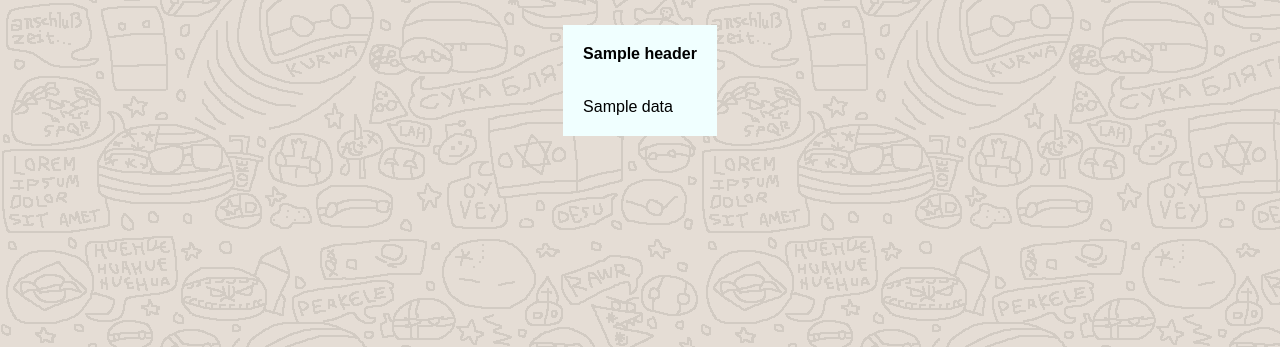
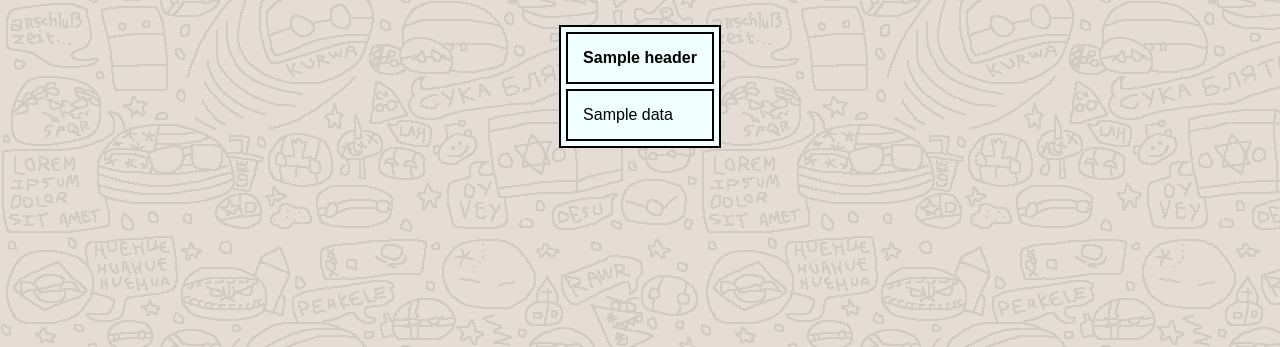
Before and after one commit to TechnicalGeeks/DBMS_UI_PROJECT, a Flask app: template templates/table.html in a window 1280 px wide. Shown: the part 115-462 px from the top of the page. Run offline with Flask 2, Linux system fonts and the light colour scheme; the template is opened without the code that fills it: most values are stand-ins (such as "Sample title", 1, 10 or a date in 2020); some libraries are stand-ins or nearby versions.

Commit message:
FINal RESET DONE

```diff
--- a/DBMS_python/update.py
+++ b/DBMS_python/update.py
@@ -40,7 +40,7 @@ def update_attendance(year,div,subject):
     cursor.execute('select cid from class where year=? and div=?',(year,div))
     classID=int(cursor.fetchone()[0])
     # print(classID)
-    cursor.execute(f'select sid,name from student where cid={classID};')
+    # cursor.execute(f'select sid,name from student where cid={classID};')
     attendance=dict()
     if count==1: preCount=1
     else: preCount=count-1
@@ -58,8 +58,8 @@ def update_attendance(year,div,subject):
                 if row[2]=='P'or row[2]=='p': att=100
                 else: att=0
                 sid=int(row[0])
-                attendance[sid]=(attendance[sid]*preCount+att)/count
-    # print(attendance)
+                print(sid)
+                attendance[sid]=(attendance[sid]*preCount+att)/count    # print(attendance)
     for id in attendance.keys():
         # print(int(attendance[id]))
         cursor.execute(f'update {year} set {subject}={attendance[id]} where cid={classID} and sid={id}  ')
--- a/static/css/studentsTable.css
+++ b/static/css/studentsTable.css
@@ -1,6 +1,6 @@
 table {
-    /* display: block; */
     border-spacing: 5px;
+    border: 5px solid black;
     margin-left: auto;
     margin-right: auto;
     background-color: azure;
@@ -8,7 +8,7 @@ table {
 
 th,
 td {
-    border: 3 px solid black;
-    border-collapse: collapse;
+    border: 3px solid black;
+    /* border-collapse: collapse; */
     padding: 15px;
 }
--- a/templates/table.html
+++ b/templates/table.html
@@ -15,7 +15,22 @@
         <link rel="stylesheet" href="../static/css/lecture.css">
         <link rel="stylesheet" href="../static/css/studentsTable.css">
 
+        <style>
+            table {
+                border-spacing: 5px;
+                border: 2px solid black;
+                margin-left: auto;
+                margin-right: auto;
+                background-color: azure;
+            }
 
+            th,
+            td {
+                border: 2px solid black;
+                /* border-collapse: collapse; */
+                padding: 15px;
+            }
+        </style>
 
         <!-- Awesome Fonts Link to StyleSheet -->
         <link rel="stylesheet" href="https://use.fontawesome.com/releases/v5.8.2/css/all.css" integrity="sha384-oS3vJWv+0UjzBfQzYUhtDYW+Pj2yciDJxpsK1OYPAYjqT085Qq/1cq5FLXAZQ7Ay" crossorigin="anonymous">
--- a/templates/viewAtt.html
+++ b/templates/viewAtt.html
@@ -8,6 +8,9 @@
     <meta name="viewport" content="width=device-width, initial-scale=1.0">
     <title>TGeeks | Mark Attendance</title>
     <link href="https://fonts.googleapis.com/css2?family=Open+Sans&display=swap" rel="stylesheet">
+
+
+
     <!--CSS File Link-->
     <link rel="stylesheet" href="../static/css/addstudent.css">
     <link rel="stylesheet" href="../static/css/lecture.css">
```
Also changed, not shown: Attendance.db, 1 other file.
